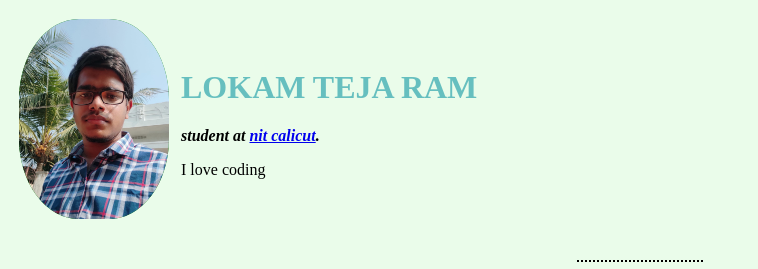
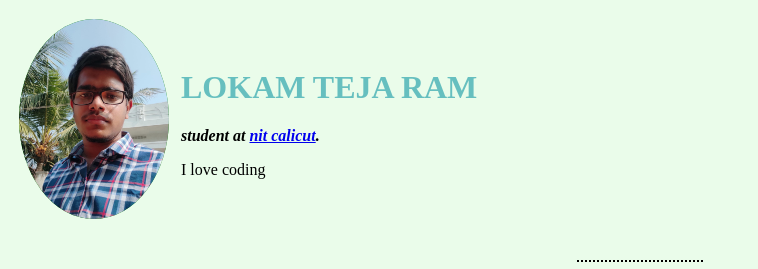
Before and after one commit to ltejaram/cv, a plain HTML site: page index.html in a window 1280 px wide. Shown: the top 269 px of the page, without its empty margins (0-758 px from the left). Drawn offline with Linux system fonts and the light colour scheme.

Commit message:
Update styles.css
Updated css file

```diff
--- a/css/styles.css
+++ b/css/styles.css
@@ -17,7 +17,7 @@ h3
 }
 img
 {
-    border-radius: 40%;
+    border-radius: 60%;
 }
 .emoji
 {
```
